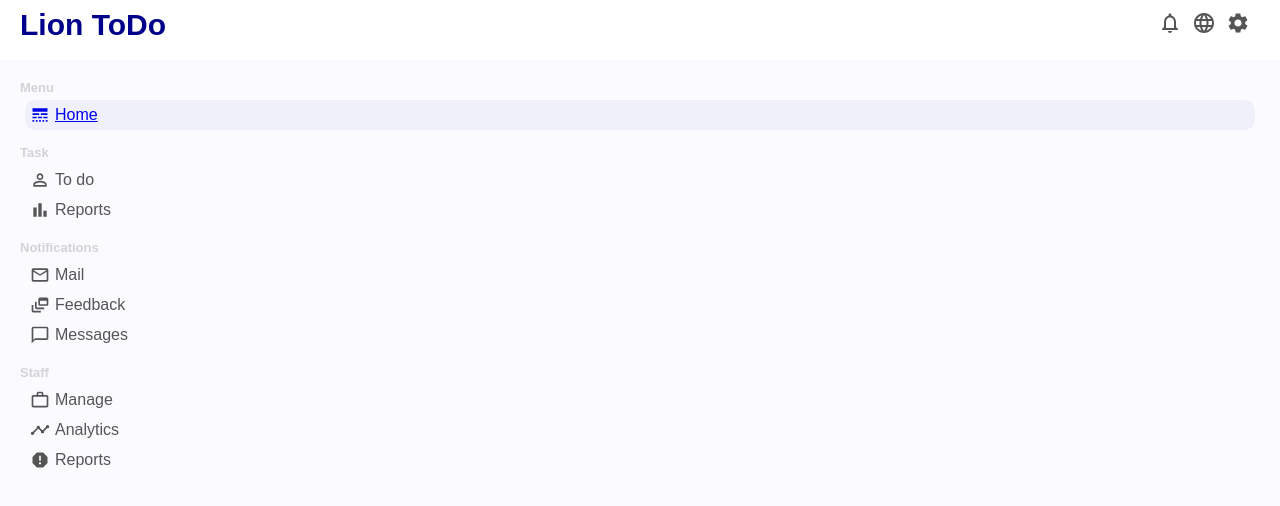
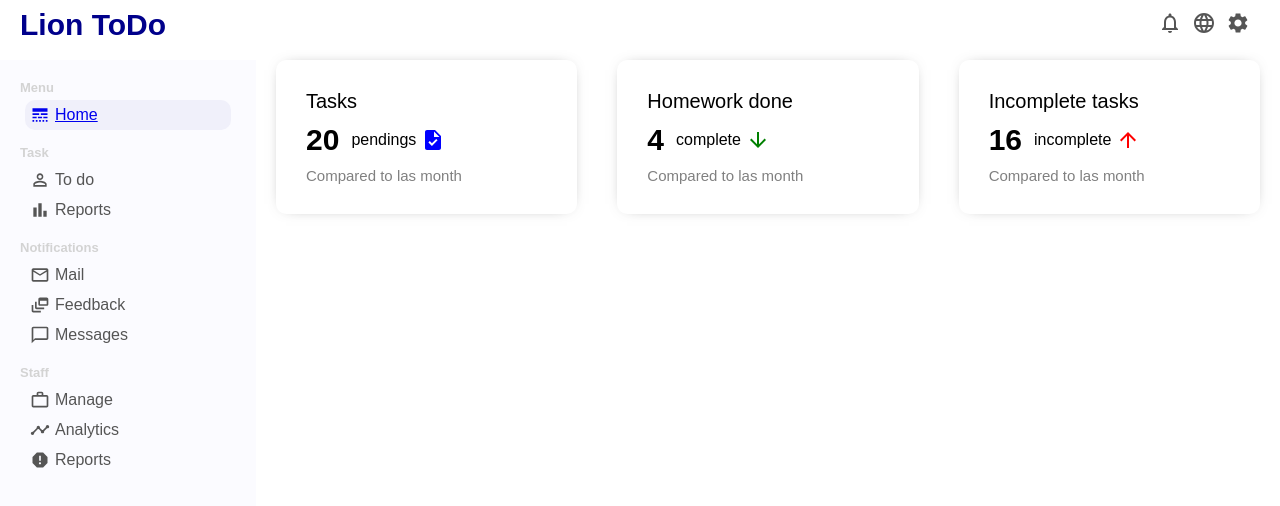
Before and after one commit to JesusLeonChavez/lionTodo, a React (Create React App) app: page / in a window 1280 px wide. Shown: the top 506 px of the page. Built offline with nearby package versions, Linux system fonts and the light colour scheme.

Commit message:
feature: add featuredInfo component

```diff
--- a/src/App.js
+++ b/src/App.js
@@ -1,7 +1,9 @@
 import TopBar from './components/topBar/TopBar';
+import SideBar from './components/sideBar/SideBar';
+
+import Home from './pages/home/Home';
 
 import "./app.css";
-import SideBar from './components/sideBar/SideBar';
 
 import { BrowserRouter as Router, Routes, Route } from "react-router-dom";
 
@@ -12,7 +14,7 @@ function App() {
       <div className="container">
         <SideBar />
         <Routes>
-          <Route exact path="/" />
+          <Route exact path="/" element={<Home />} />
         </Routes>
       </div>
     </Router>
--- /dev/null
+++ b/src/components/featuredInfo/FeaturedInfo.jsx
@@ -0,0 +1,45 @@
+import React from 'react'
+
+import "./featuredInfo.css"
+
+import { Task, ArrowDownward, ArrowUpward } from "@mui/icons-material";
+
+export default function FeaturedInfo() {
+  return (
+    <div className='featured'>
+            <div className="featuredItem">
+                <span className="featuredTitle">Tasks </span>
+                <div className="featuredMoneyContainer">
+                    <span className="featuredMoney">20</span>
+                    <span className="featuredMoneyRate">
+                        pendings
+                        <Task className="taskIcon"/>
+                    </span>
+                </div>
+                <div className="featuredSub">Compared to las month</div>
+            </div>
+            <div className="featuredItem">
+                <span className="featuredTitle">Homework done</span>
+                <div className="featuredMoneyContainer">
+                    <span className="featuredMoney">4</span>
+                    <span className="featuredMoneyRate">
+                        complete
+                        <ArrowDownward className="featuredIcon"/>
+                    </span>
+                </div>
+                <div className="featuredSub">Compared to las month</div>
+            </div>
+            <div className="featuredItem">
+                <span className="featuredTitle">Incomplete tasks</span>
+                <div className="featuredMoneyContainer">
+                    <span className="featuredMoney">16</span>
+                    <span className="featuredMoneyRate">
+                        incomplete
+                        <ArrowUpward className="featuredIcon negative"/>
+                    </span>
+                </div>
+                <div className="featuredSub">Compared to las month</div>
+            </div>
+        </div>
+  )
+}
--- /dev/null
+++ b/src/components/featuredInfo/featuredInfo.css
@@ -0,0 +1,57 @@
+.featured{
+    width: 100%;
+    display: flex;
+    justify-content: space-between;
+}
+
+.featuredItem{
+    flex: 1;
+    margin: 0px 20px;
+    padding: 30px;
+    border-radius: 10px;
+    cursor: pointer;
+    -webkit-box-shadow: 0px 0px 15px -10px rgba(0, 0, 0, 0.75);
+    box-shadow: 0px 0px 15px -10px rgba(0, 0, 0, 0.75)
+}
+
+.featuredTitle{
+    font-size: 20px;
+}
+
+.featuredMoneyContainer{
+    margin: 10px 0px;
+    display: flex;
+    align-items: center;
+}
+
+.featuredMoney{
+    font-size: 30px;
+    font-weight: 600;
+}
+
+.featuredMoneyRate{
+    display: flex;
+    align-items: center;
+    margin-left: 12px;
+}
+
+.taskIcon{
+    font-size: 14px;
+    margin-left: 5px;
+    color: blue;
+}
+
+.featuredIcon{
+    font-size: 14px;
+    margin-left: 5px;
+    color: green;
+}
+
+.featuredIcon.negative{
+    color: red;
+}
+
+.featuredSub{
+    font-size: 15px;
+    color: gray;
+}
--- /dev/null
+++ b/src/pages/home/Home.jsx
@@ -0,0 +1,12 @@
+import React from 'react'
+import FeaturedInfo from '../../components/featuredInfo/FeaturedInfo'
+
+import "./home.css"
+
+export default function Home() {
+  return (
+    <div className="home">
+        <FeaturedInfo />
+    </div>
+  )
+}
--- /dev/null
+++ b/src/pages/home/home.css
@@ -0,0 +1,3 @@
+.home{
+    flex: 4
+}
```
